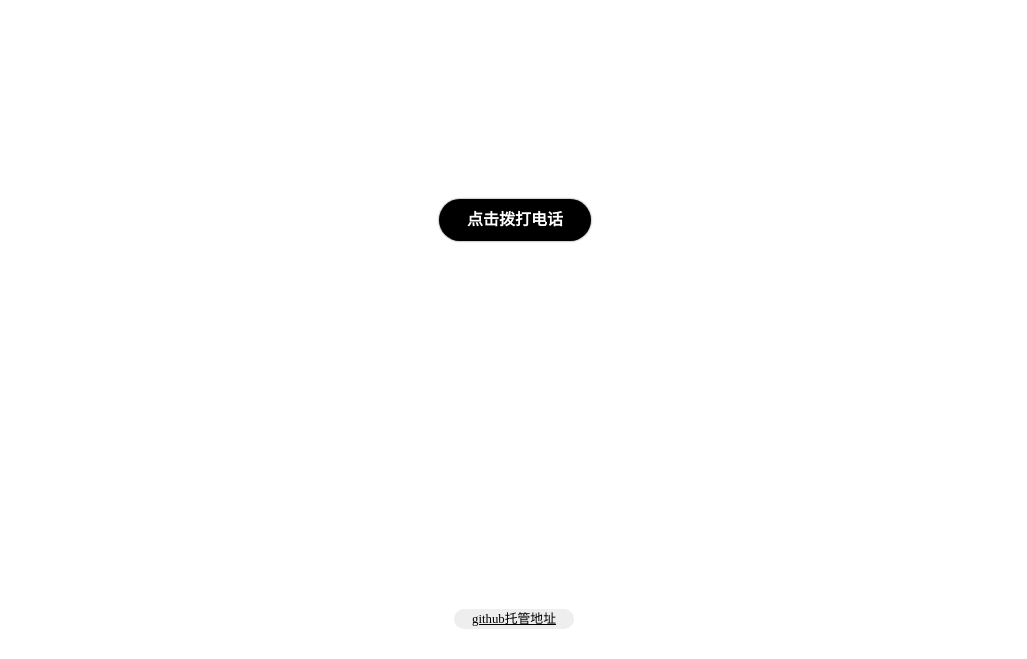
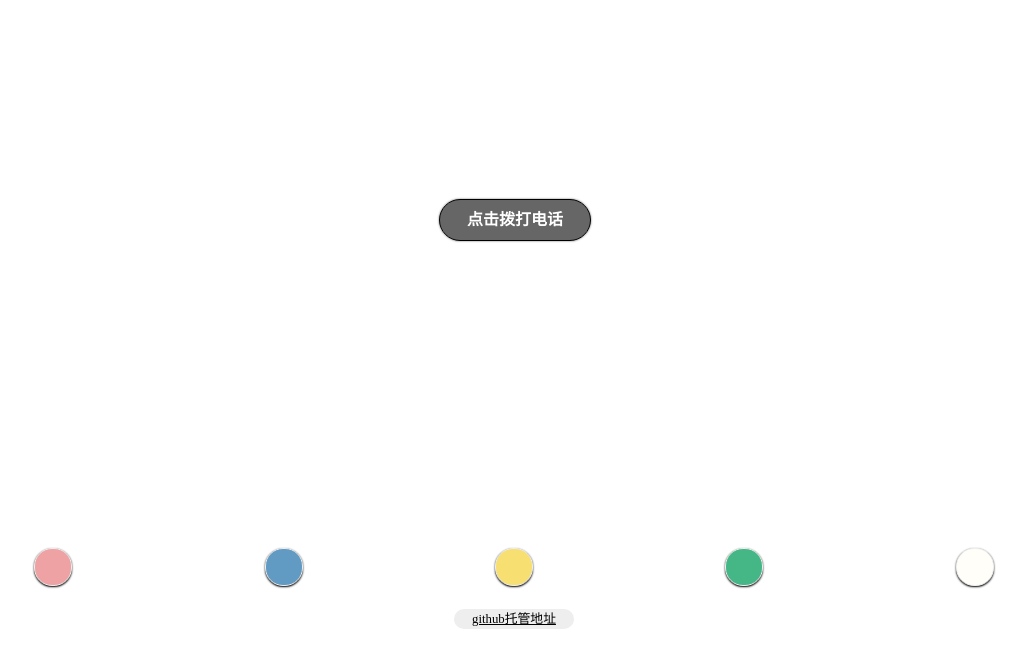
Before and after one commit to Apiclo/Apiclo.github.io, a PHP site: page /call/call.html in a window 1280 px wide. Shown: the part 141-800 px from the top of the page, without its empty margins (126-1153 px from the left). Run offline with PHP 8.4, Linux system fonts and the light colour scheme.

Commit message:
加了点好看的

```diff
--- a/call/call.html
+++ b/call/call.html
@@ -6,10 +6,18 @@
         <title>拨打电话</title>
         <link rel="stylesheet" href="css/call.css">
     </head>
-    <body>
-
+    <body id="body">
         <a class="main-button" href="tel:17539351703">点击拨打电话</a>
         <!--把href="tel:1xxx"换成自己的电话即可-->
+        <table cellspacing="0" border="0" class="table">
+        <tr>
+        <td align="center"><div class="round-button body-bg1" onclick="body.className='body-bg1';"></div></td>
+        <td align="center"><div class="round-button body-bg2" onclick="body.className='body-bg2';"></div></td>
+        <td align="center"><div class="round-button body-bg3" onclick="body.className='body-bg3';"></div></td>
+        <td align="center"><div class="round-button body-bg4" onclick="body.className='body-bg4';"></div></td>
+        <td align="center"><div class="round-button body-bg5" onclick="body.className='body-bg5';"></div></td>
+        </tr>
+        </table>
         <a class="github" href="https://github.com/Apiclo/Apiclo.github.io/tree/master/call">github托管地址</a>
     </body>
 </html>
--- a/call/css/call.css
+++ b/call/css/call.css
@@ -1,4 +1,7 @@
 /*主要是网页的样式，有能力的可以自己改一改*/
+*{
+    transition: 0.5s;
+}
 .main-button {
     position: absolute;
     top: 40%;
@@ -6,8 +9,8 @@
     width: 150px;
     height: 40px;
     line-height: 40px;
-    background-color: #000;
-    border: 1px dotted #000;
+    background-color: rgba(0,0,0,0.6);
+    border: 1px solid #000;
     border-radius: 25px;
     box-shadow: 0px 0px 2px #555;
     transform:translateY(20px) translateX(-75px);
@@ -45,3 +48,36 @@
     background-color: #000;
     border-radius: 5px;
 }
+
+.body-bg1 {
+    background-color: #eea2a4;/*牡丹粉红*/
+}
+.body-bg2 {
+    background-color: #619ac3;/*羽扇豆蓝*/
+}
+.body-bg3 {
+    background-color: #f8df72;/*茉莉黄*/
+}
+.body-bg4 {
+    background-color: #45b787;/*蛙绿*/
+}
+.body-bg5 {
+    background-color: #fffef9;/*雪白*/
+}
+
+.table {
+    position: absolute;
+    left: 5%;
+    bottom: 72px;
+    width:90%;
+    height:40px;
+    text-align: center;
+}
+
+.round-button {
+    height: 36px;
+    width: 36px;
+    border:#eee 1px solid;
+    border-radius: 18px;
+    box-shadow: 0px 1px 2px #000;
+}
```
